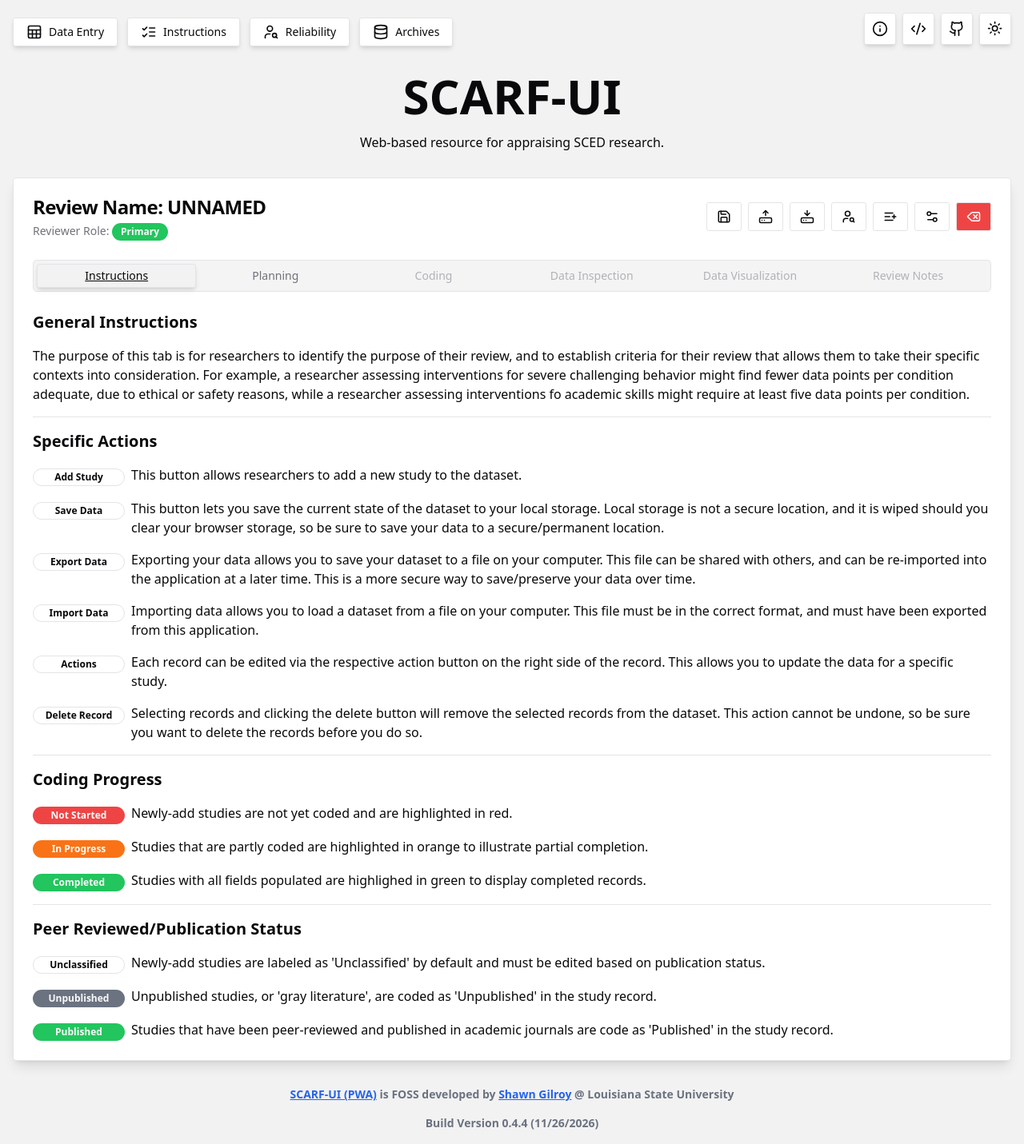
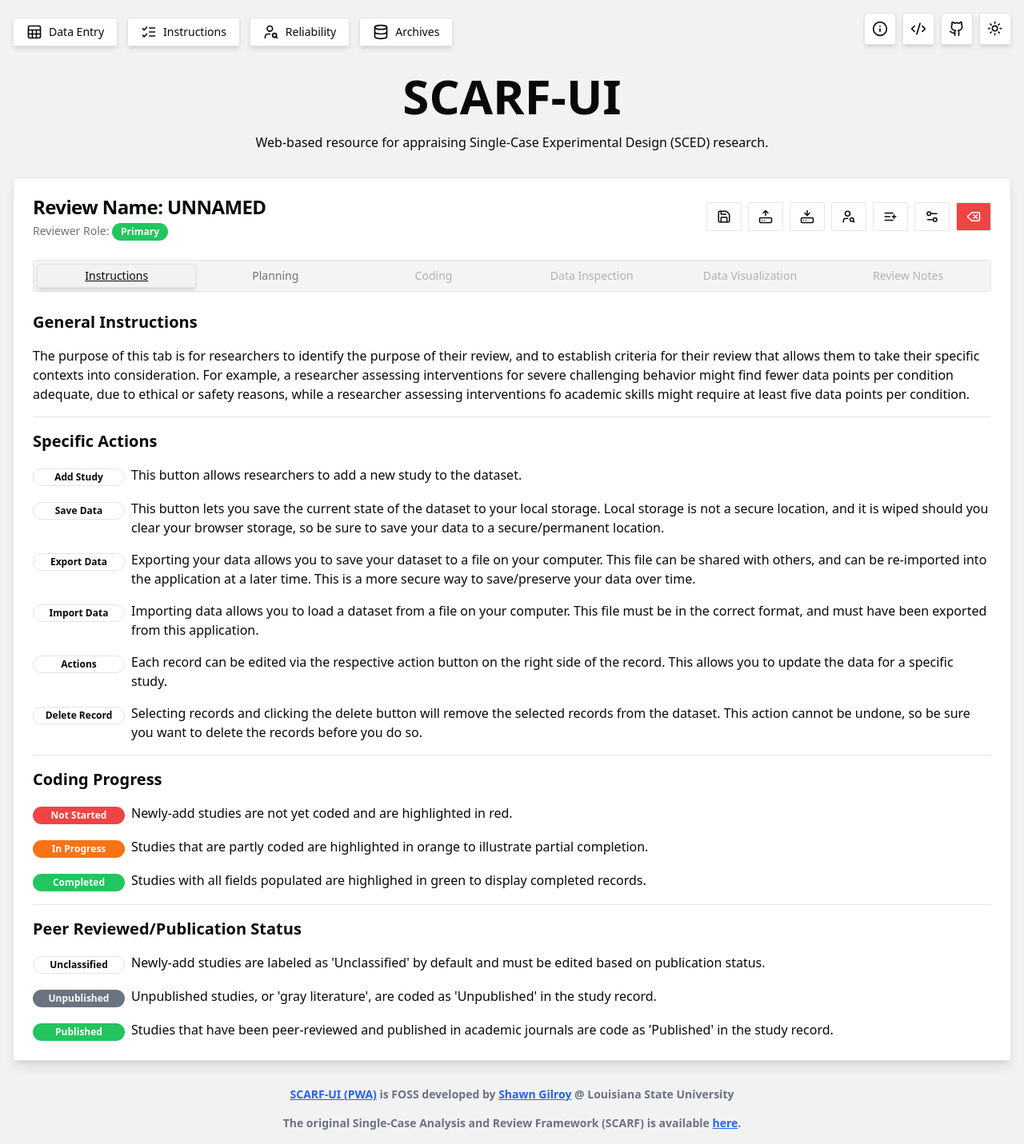
Before and after one commit to miyamot0/scarf-ui-pwa, a React (Vite) app: page / in a window 1280 px wide. Shown: the top 1431 px of the page at 80% size. Built offline with nearby package versions, Linux system fonts and the light colour scheme; what tailwindcss-font-inter would draw is missing.

Commit message:
Add in reviewer feedback for terminology, some credits

```diff
--- a/src/components/layout/page-wrapper.tsx
+++ b/src/components/layout/page-wrapper.tsx
@@ -36,6 +36,17 @@
             Shawn Gilroy
           </Link>{' '}
           @ Louisiana State University
+        </div>
+        <div>
+          The original Single-Case Analysis and Review Framework (SCARF) is available{' '}
+          <Link
+            target="_blank"
+            to={'https://ebip.vkcsites.org/scarfv2/'}
+            className="text-blue-600 hover:text-blue-500 underline"
+          >
+            here
+          </Link>
+          .
         </div>
         <div className="font-semibold">{`Build Version ${BUILD_VERSION} (${BUILD_DATE})`}</div>
         <div className="flex flex-row items-center justify-center gap-2">
--- a/src/pages/home/views/hero.tsx
+++ b/src/pages/home/views/hero.tsx
@@ -1,10 +1,8 @@
 export const Hero = () => {
-    return (
-        <div className="flex flex-col gap-y-4 my-8">
-            <h1 className="text-6xl font-semibold text-center">SCARF-UI</h1>
-            <p className="text-center">
-                Web-based resource for appraising SCED research.
-            </p>
-        </div>
-    )
-}
+  return (
+    <div className="flex flex-col gap-y-4 my-8">
+      <h1 className="text-6xl font-semibold text-center">SCARF-UI</h1>
+      <p className="text-center">Web-based resource for appraising Single-Case Experimental Design (SCED) research.</p>
+    </div>
+  );
+};
```
